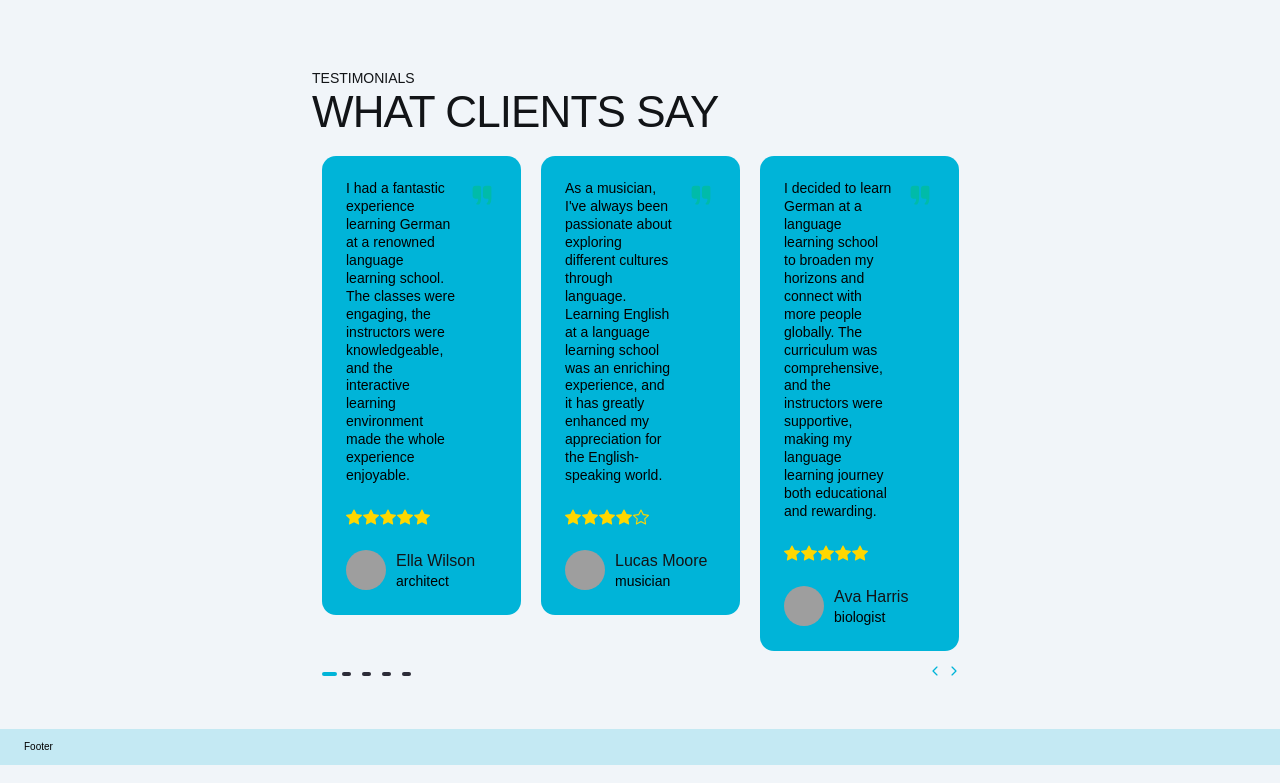
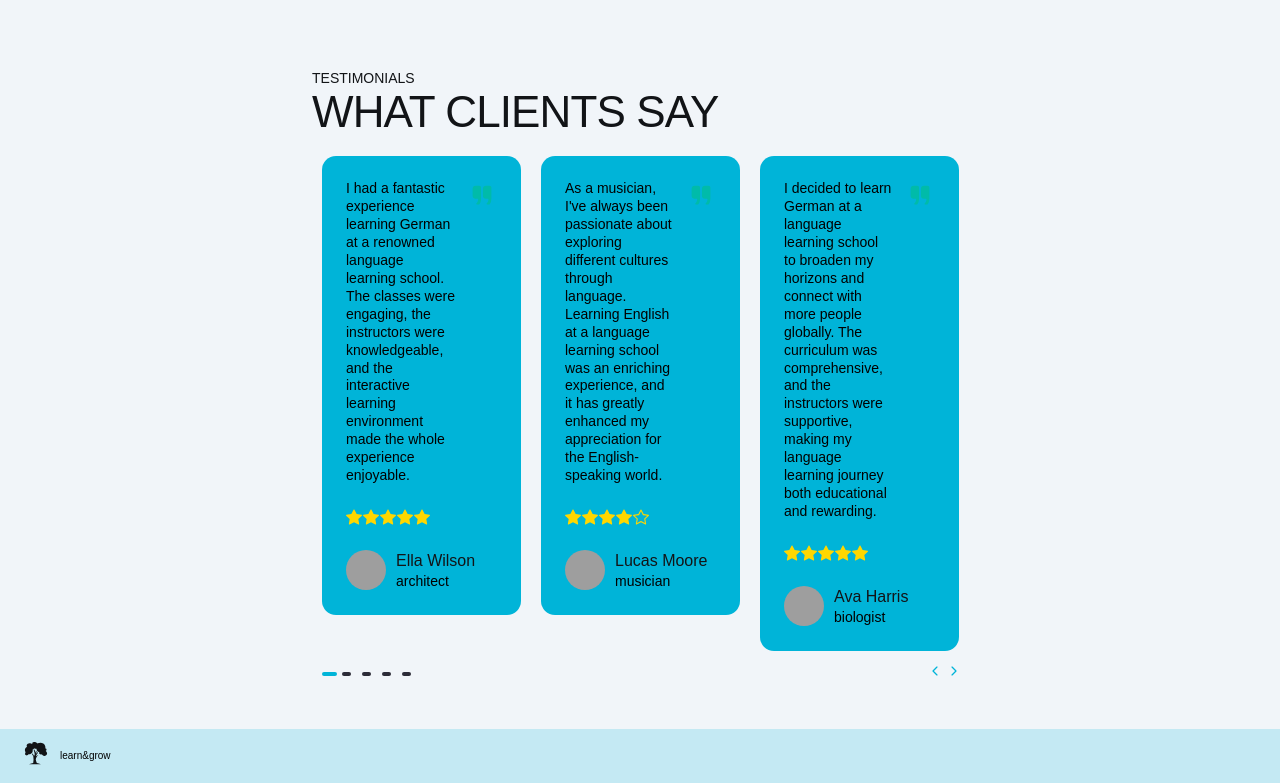
Before and after one commit to Alexandrbig1/learn-n-grow, a React (Vite) app: page / in a window 1280 px wide. Shown: the part 1610-2393 px from the top of the page. Built offline with nearby package versions, Linux system fonts and the light colour scheme; grey boxes are pictures that could not be loaded.

Commit message:
feat: added logo on footer component

```diff
--- a/src/components/Footer/Footer.jsx
+++ b/src/components/Footer/Footer.jsx
@@ -1,7 +1,14 @@
+import Logo from "../Logo/Logo";
 import { FooterWrapper } from "./Footer.styled";
 
 function Footer() {
-  return <FooterWrapper>Footer</FooterWrapper>;
+  return (
+    <FooterWrapper>
+      <div>
+        <Logo />
+      </div>
+    </FooterWrapper>
+  );
 }
 
 export default Footer;
```
Also changed, not shown: 9 other files (tests, documents, lock files or other folders).
